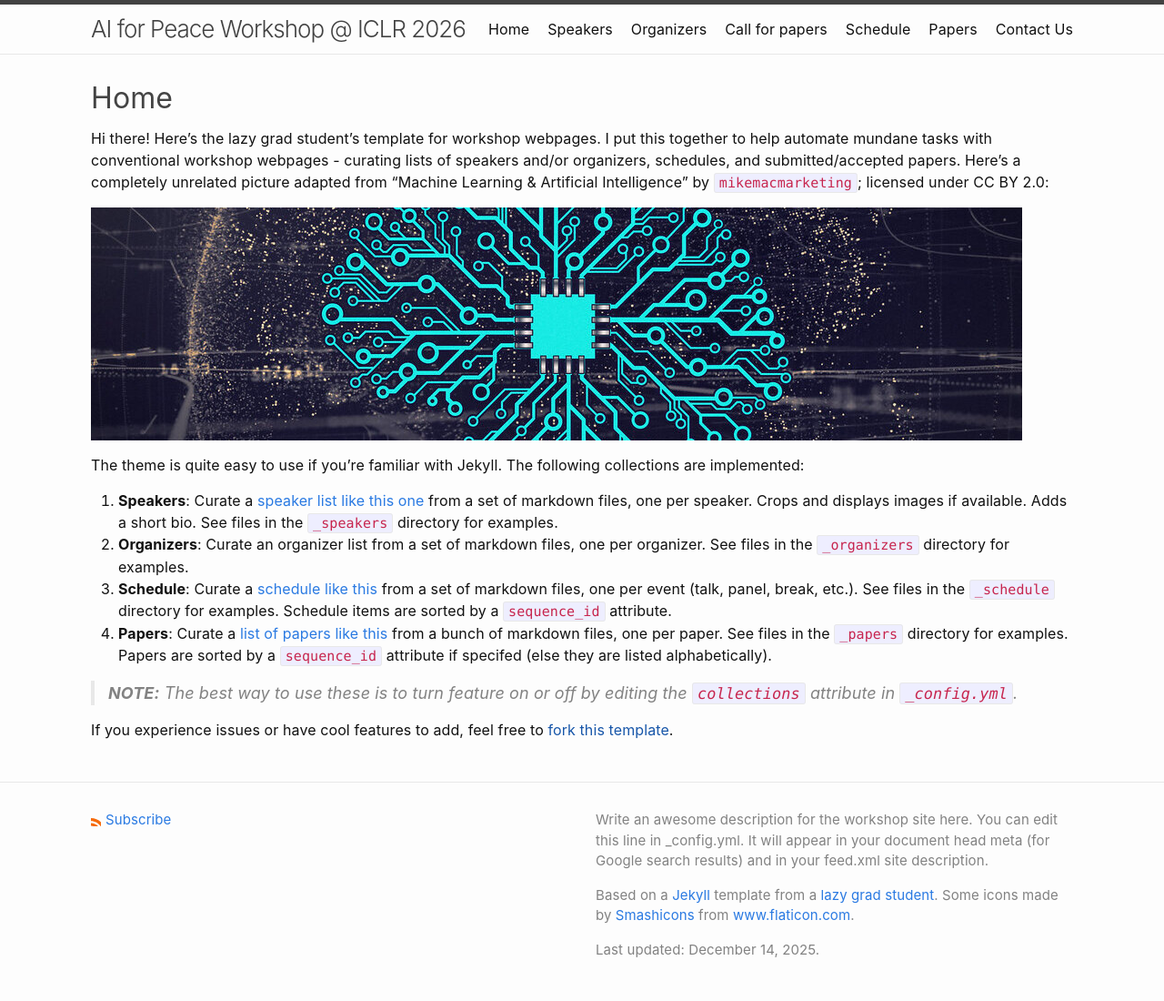
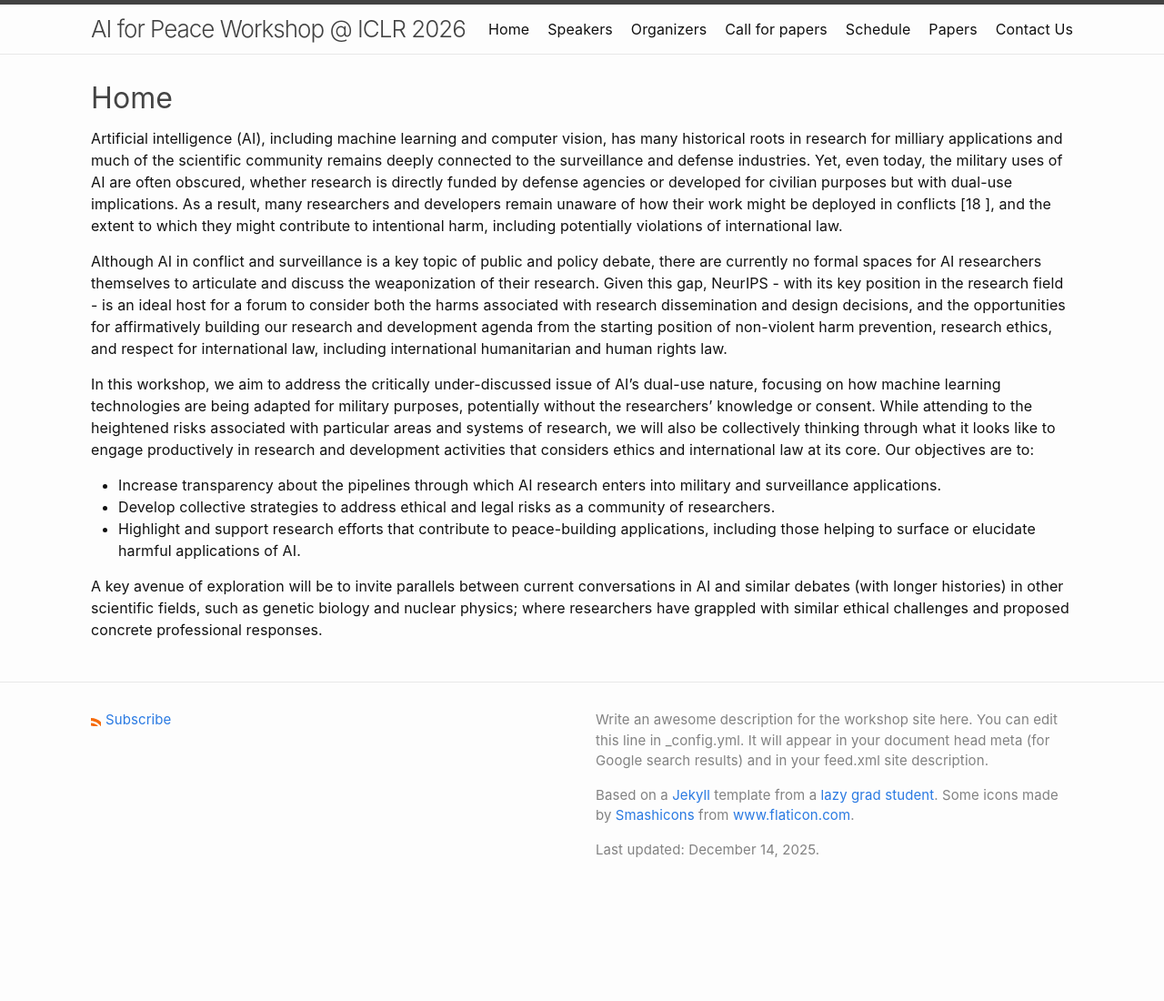
Before and after one commit to aiforpeaceworkshop/aiforpeaceworkshop.github.io, a Jekyll site: the page built from index.md, in a window 1280 px wide. Shown: the whole page at 91% size. Built offline with Jekyll 4.4.1, drawn with Linux system fonts in a browser that asks for light colours; after the commit the page ends 990 px from its top, so only the background shows below that.

Commit message:
add main page text

```diff
--- a/index.md
+++ b/index.md
@@ -7,16 +7,18 @@ title: Home
 layout: home
 ---
 
-Hi there! Here's the lazy grad student's template for workshop webpages. I put this together to help automate mundane tasks with conventional workshop webpages - curating lists of speakers and/or organizers, schedules, and submitted/accepted papers. Here's a completely unrelated picture adapted from "Machine Learning & Artificial Intelligence" by `mikemacmarketing`; licensed under CC BY 2.0:
 
-![](assets/img/banner.jpg)
+<!-- ![](assets/img/banner.jpg) -->
 
-The theme is quite easy to use if you're familiar with Jekyll. The following collections are implemented:
-1. **Speakers**: Curate a [speaker list like this one](speakers) from a set of markdown files, one per speaker. Crops and displays images if available. Adds a short bio. See files in the `_speakers` directory for examples.
-2. **Organizers**: Curate an organizer list from a set of markdown files, one per organizer. See files in the `_organizers` directory for examples.
-3. **Schedule**: Curate a [schedule like this](schedule) from a set of markdown files, one per event (talk, panel, break, etc.). See files in the `_schedule` directory for examples. Schedule items are sorted by a `sequence_id` attribute.
-4. **Papers**: Curate a [list of papers like this](papers) from a bunch of markdown files, one per paper. See files in the `_papers` directory for examples. Papers are sorted by a `sequence_id` attribute if specifed (else they are listed alphabetically).
+Artificial intelligence (AI), including machine learning and computer vision, has many historical roots in research for milliary applications and much of the scientific community remains deeply connected to the surveillance and defense industries. Yet, even today, the military uses of AI are often obscured, whether research is directly funded by defense agencies or developed for civilian purposes but with dual-use implications. As a result, many researchers and developers remain unaware of how their work might be deployed in conflicts [18 ], and the extent to which they might contribute to intentional harm, including potentially violations of international law.
 
-> **NOTE:** The best way to use these is to turn feature on or off by editing the `collections` attribute in `_config.yml`.
+Although AI in conflict and surveillance is a key topic of public and policy debate, there are currently no formal spaces for AI researchers themselves to articulate and discuss the weaponization of their research. Given this gap, NeurIPS - with its key position in the research field - is an ideal host for a forum to consider both the harms associated with research dissemination and design decisions, and the opportunities for affirmatively building our research and development agenda from the starting position of non-violent harm prevention, research ethics, and respect for international law, including international humanitarian and human rights law.
 
-If you experience issues or have cool features to add, feel free to [fork this template]().
+In this workshop, we aim to address the critically under-discussed issue of AI’s dual-use nature,
+focusing on how machine learning technologies are being adapted for military purposes, potentially without the researchers’ knowledge or consent. While attending to the heightened risks associated with particular areas and systems of research, we will also be collectively thinking through what it looks like to engage productively in research and development activities that considers ethics and international law at its core. Our objectives are to:
+
+- Increase transparency about the pipelines through which AI research enters into military and surveillance applications.
+- Develop collective strategies to address ethical and legal risks as a community of researchers.
+- Highlight and support research efforts that contribute to peace-building applications, including those helping to surface or elucidate harmful applications of AI.
+
+A key avenue of exploration will be to invite parallels between current conversations in AI and similar debates (with longer histories) in other scientific fields, such as genetic biology and nuclear physics; where researchers have grappled with similar ethical challenges and proposed concrete professional responses.
```
